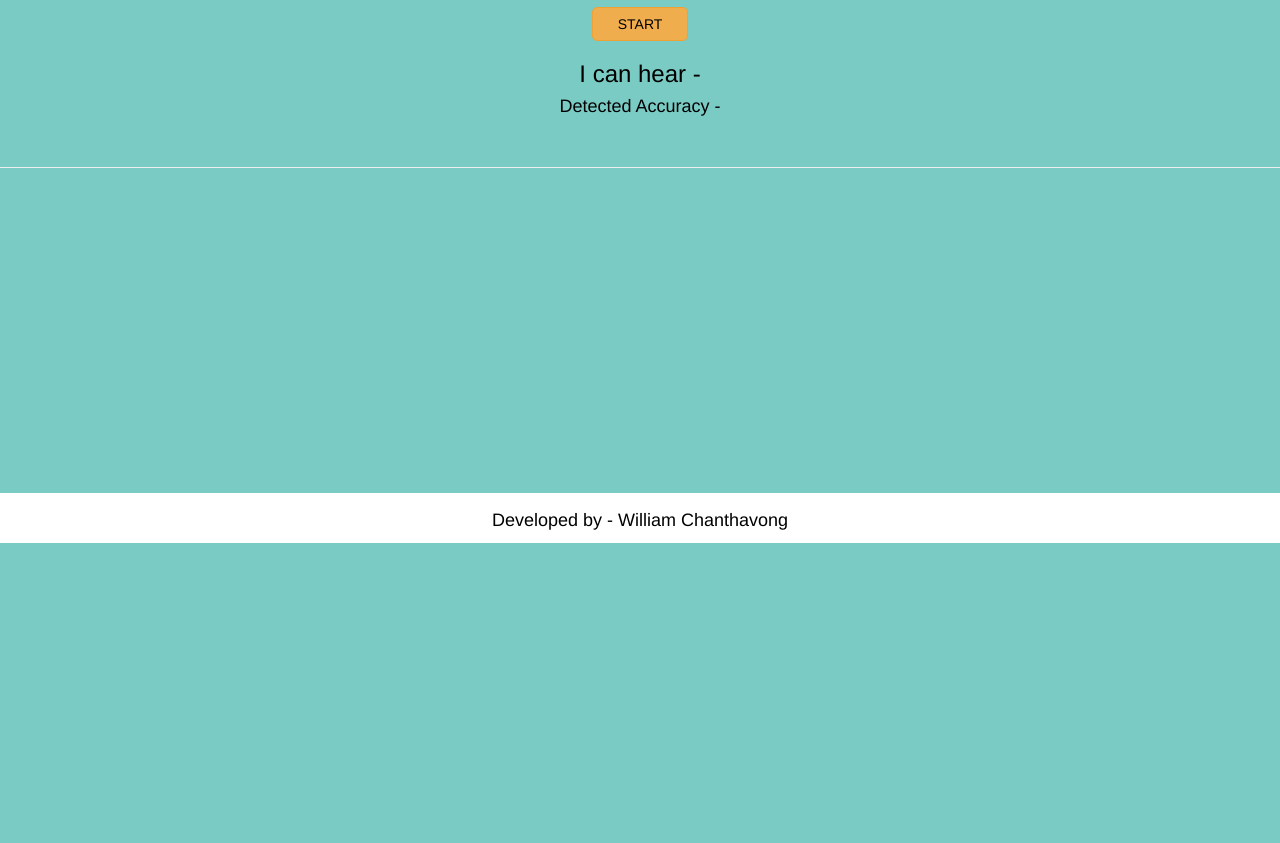
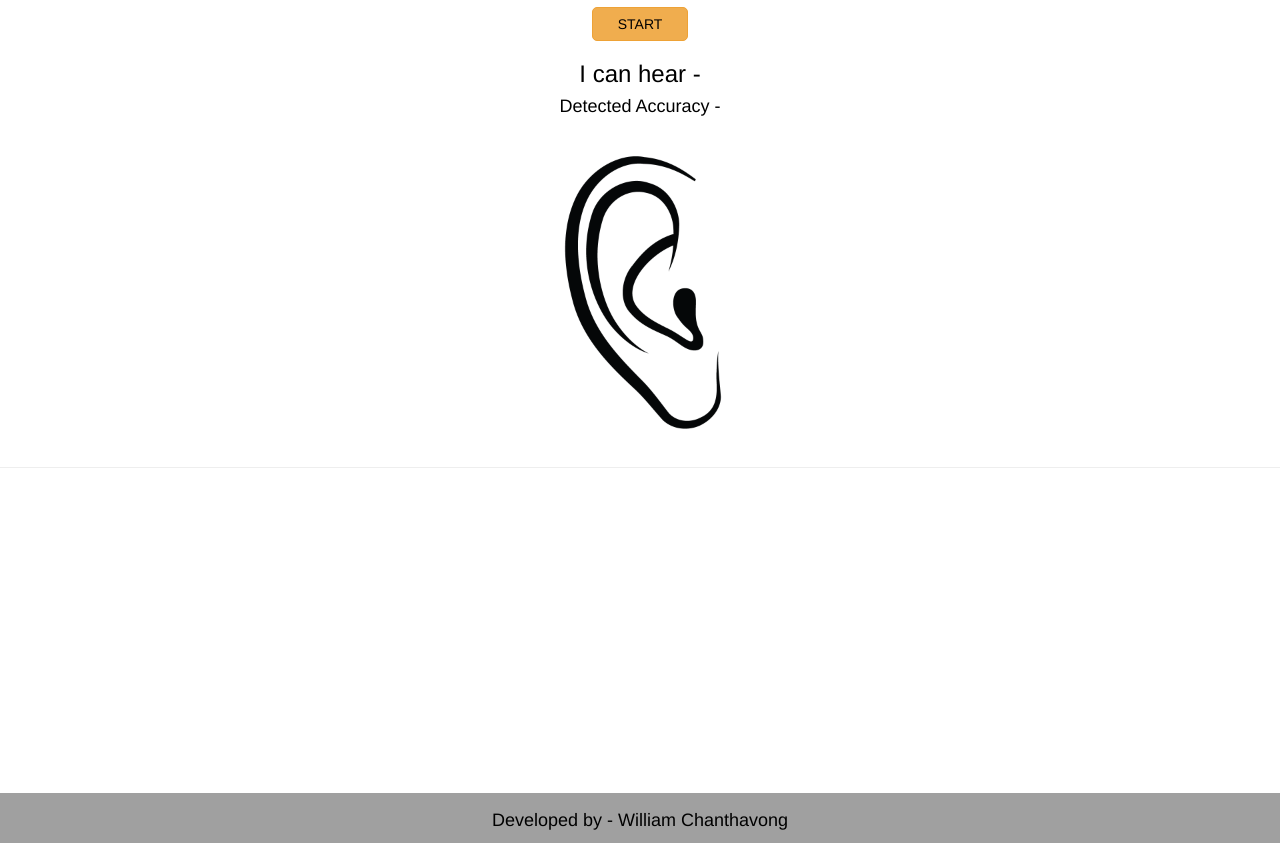
Before and after one commit to WilliamChanthavong/C106, a plain HTML site: page index.html in a window 1280 px wide. Shown: the part 86-929 px from the top of the page. Before the commit the page ends 800 px from the top, so only its background shows below. Drawn offline with nearby package versions, Linux system fonts and the light colour scheme.

Commit message:
Add files via upload

```diff
--- a/index.html
+++ b/index.html
@@ -23,6 +23,7 @@
         <h3 id="result_label">I can hear - </h3>
         <h4 id="result_confidence">Detected Accuracy - </h4>
         <br>
+        <img src="ear.png" width="300" height="300">
       </center>
     </div>
 
--- a/style.css
+++ b/style.css
@@ -1,6 +1,6 @@
 body{
     text-align: center;
-    background-color: rgb(121, 203, 196);
+    background-color: rgb(255, 255, 255);
     color: black;
 }
 
@@ -11,7 +11,7 @@ body{
 }
 
 .copy_right_footer{
-    background-color: white;
+    background-color: rgb(160, 160, 160);
     margin-top: 325px;
     bottom: 0;
     margin-bottom: 0px;
```
